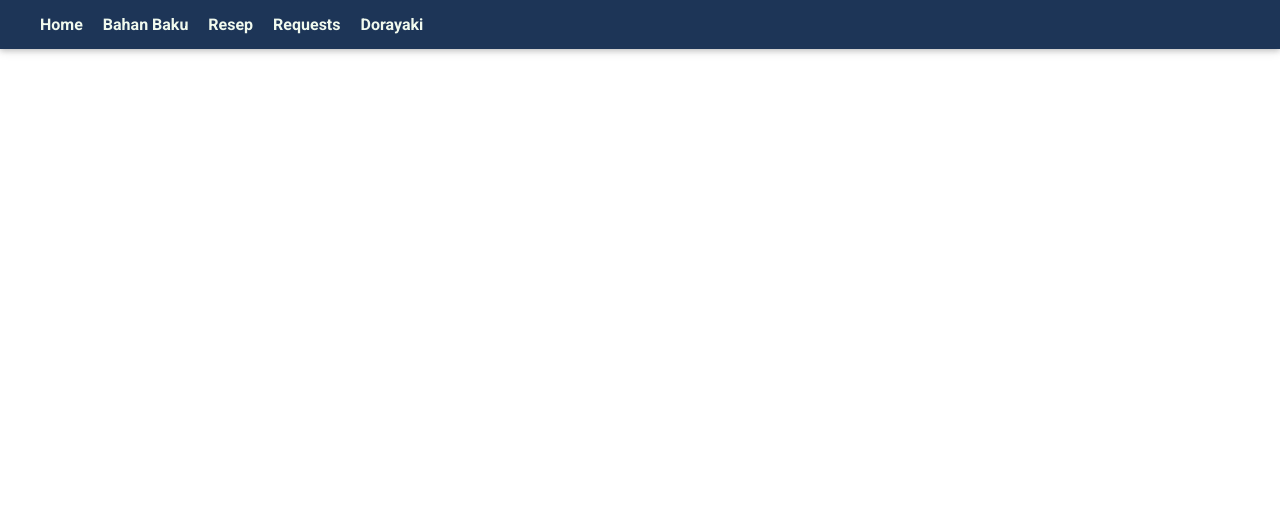
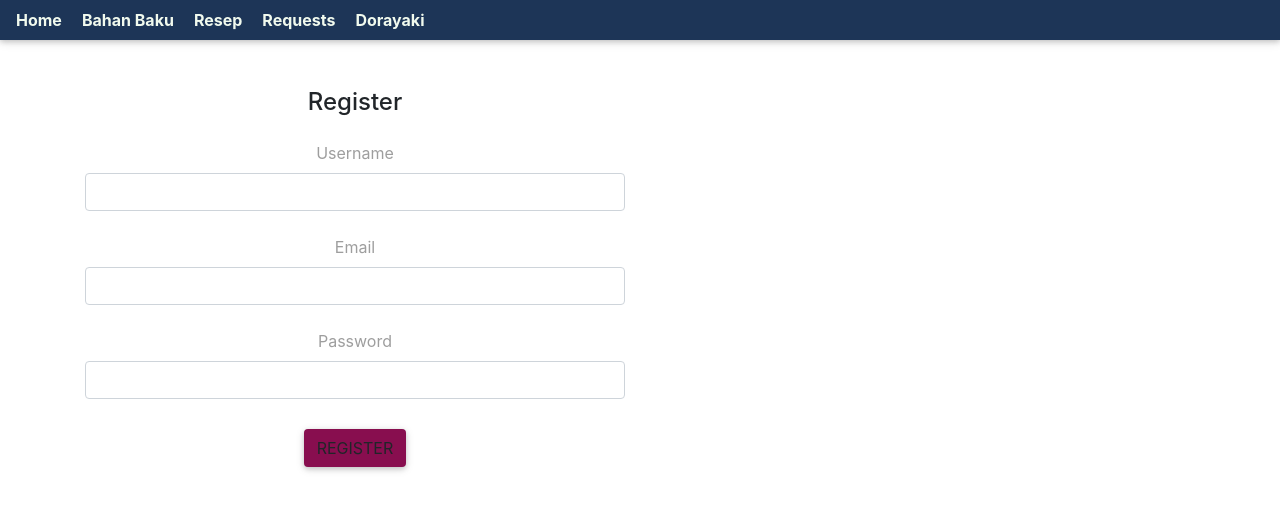
Before and after one commit to rahutami/IF3110-dorayaki-factory-client, a React (Create React App) app: page /register in a window 1280 px wide. Shown: the top 510 px of the page. Built offline with nearby package versions, Linux system fonts and the light colour scheme.

Commit message:
add register and login page

```diff
--- a/src/App.js
+++ b/src/App.js
@@ -14,6 +14,8 @@ import ResepDetail from "./pages/ResepDetail";
 import NewResep from "./pages/NewResep";
 import NewDorayaki from "./pages/NewDorayaki";
 import Dorayaki from "./pages/Dorayaki";
+import Register from "./pages/Register";
+import Login from "./pages/Login";
 
 function App() {
   return (
@@ -31,7 +33,8 @@ function App() {
           <Route path="/resep/new" element={<NewResep />} />
           <Route path="/dorayaki/new" element={<NewDorayaki />} />
           <Route path="/dorayaki" element={<Dorayaki />} />
-
+          <Route path="/register" element={<Register />} />
+          <Route path="/login" element={<Login />} />
         </Routes>
       </Router>
     </div>
--- a/src/components/Navbar.jsx
+++ b/src/components/Navbar.jsx
@@ -2,6 +2,7 @@ import React from "react";
 
 function Navbar() {
   return (
+    <div>
     <nav className="navbar">
       <ul>
         <li>
@@ -21,6 +22,9 @@ function Navbar() {
         </li>
       </ul>
     </nav>
+    <br/><br/>
+    </div>
+
   );
 }
 
--- /dev/null
+++ b/src/pages/Login.jsx
@@ -0,0 +1,30 @@
+import React from "react";
+import { MDBContainer, MDBRow, MDBCol, MDBBtn } from 'mdbreact';
+
+const Login = () => {
+return (
+<MDBContainer>
+  <MDBRow>
+    <MDBCol md="6">
+      <form>
+        <p className="h4 text-center mb-4">Sign in</p>
+        <label htmlFor="defaultFormLoginEmailEx" className="grey-text">
+          Email
+        </label>
+        <input type="email" id="defaultFormLoginEmailEx" className="form-control" />
+        <br />
+        <label htmlFor="defaultFormLoginPasswordEx" className="grey-text">
+          Password
+        </label>
+        <input type="password" id="defaultFormLoginPasswordEx" className="form-control" />
+        <div className="text-center mt-4">
+          <MDBBtn color="indigo" type="submit">Login</MDBBtn>
+        </div>
+      </form>
+    </MDBCol>
+  </MDBRow>
+</MDBContainer>
+);
+};
+
+export default Login;
--- /dev/null
+++ b/src/pages/Register.jsx
@@ -0,0 +1,37 @@
+import React from "react";
+import { MDBContainer, MDBRow, MDBCol, MDBBtn } from 'mdbreact';
+
+const Register = () => {
+return (
+<MDBContainer>
+  <MDBRow>
+    <MDBCol md="6">
+      <form>
+        <p className="h4 text-center mb-4">Register</p>
+        <label htmlFor="defaultFormRegisterNameEx" className="grey-text">
+          Username
+        </label>
+        <input type="text" id="defaultFormRegisterNameEx" className="form-control" />
+        <br />
+        <label htmlFor="defaultFormRegisterEmailEx" className="grey-text">
+          Email
+        </label>
+        <input type="email" id="defaultFormRegisterEmailEx" className="form-control" />
+        <br />
+        <label htmlFor="defaultFormRegisterPasswordEx" className="grey-text">
+          Password
+        </label>
+        <input type="password" id="defaultFormRegisterPasswordEx" className="form-control" />
+        <div className="text-center mt-4">
+          <MDBBtn color="unique" type="submit">
+            Register
+          </MDBBtn>
+        </div>
+      </form>
+    </MDBCol>
+  </MDBRow>
+</MDBContainer>
+);
+};
+
+export default Register;
```
Also changed, not shown: src/index.js (+5 -2 lines).
